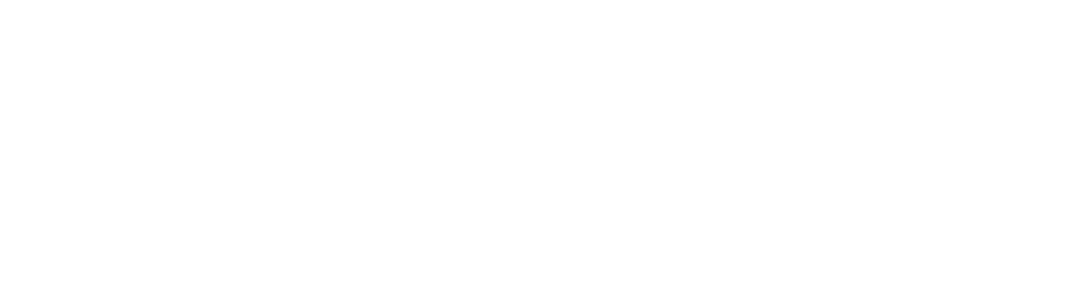
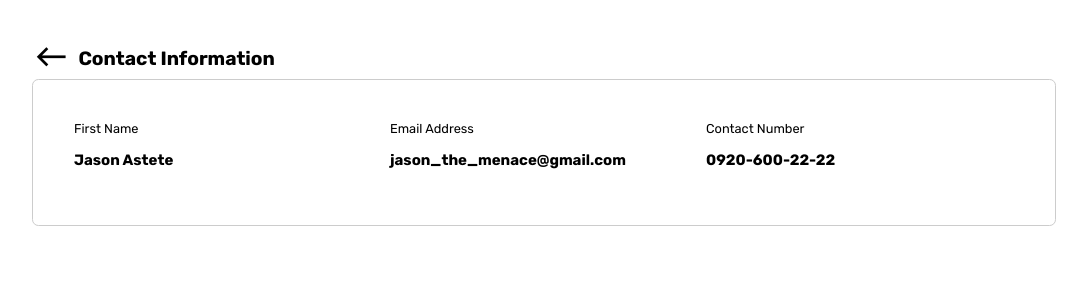
Before and after one commit to mayrosepasasadaba/vue-js-assessment, a Vue app: page /view/2 in a window 1280 px wide. Before the commit this address had no page. Shown: the top 300 px of the page, without its empty margins (96-1183 px from the left). Built offline with nearby package versions, Linux system fonts and the light colour scheme; data requests are answered from the project's data file.

Commit message:
view contact page and not found page; integrate edit

```diff
--- a/db.json
+++ b/db.json
@@ -49,18 +49,6 @@
       "email": "may@email.com"
     },
     {
-      "id": "12",
-      "name": "mama",
-      "contact_no": "09129387203",
-      "email": "mama@email.com"
-    },
-    {
-      "id": "12",
-      "name": "me",
-      "contact_no": "09239283232",
-      "email": "maywose@email.com"
-    },
-    {
       "id": "19",
       "name": "ha",
       "contact_no": "01921219282",
@@ -74,9 +62,9 @@
     },
     {
       "id": "14",
-      "name": "he",
-      "contact_no": "09129182191",
-      "email": "he@email.com"
+      "name": "MARC FRANCES",
+      "contact_no": "09218373622",
+      "email": "marc@email.com"
     }
   ]
 }
--- a/src/components/ContactCard.vue
+++ b/src/components/ContactCard.vue
@@ -1,12 +1,15 @@
 <template>
   <div class="contact-card">
     <div class="contact-header">
-      <a class="contact-name">
-        <span>{{ contactInfo.name }}</span>
-      </a>
+      <router-link
+        :to="`/view/${contactInfo.id}`"
+        routerLinkActive="router-link-active"
+        class="contact-name"
+        ><span>{{ contactInfo.name }}</span></router-link
+      >
       <p class="action-buttons">
         <button>
-          <span class="material-symbols-outlined"> edit </span>
+          <span class="material-symbols-outlined" @click="onEdit"> edit </span>
         </button>
         <button>
           <span class="material-symbols-outlined" @click="onDelete">
@@ -26,6 +29,9 @@ export default {
   methods: {
     onDelete() {
       this.$emit("delete-contact");
+    },
+    onEdit() {
+      this.$emit("edit-contact");
     },
   },
 };
--- a/src/components/ContactPage.vue
+++ b/src/components/ContactPage.vue
@@ -2,12 +2,14 @@
   <section class="gold-bg">
     <h2>Contacts Information</h2>
 
-    <div class="container">
+    <div class="header-container">
       <p>
         Your list of contacts appear here. To add a new contact, click on the
         Add New Contact button.
       </p>
-      <button @click="openFormModal">Add New Contact</button>
+      <button @click="openFormModal(defaultFormValues, 'add')">
+        Add New Contact
+      </button>
     </div>
 
     <div class="toggle-icons">
@@ -33,6 +35,7 @@
         :key="contact"
         :contact-info="contact"
         @delete-contact="onDeleteContact(contact)"
+        @edit-contact="openFormModal(contact, 'edit')"
       />
     </div>
 
@@ -50,7 +53,7 @@
           <tr v-for="cont in allContacts" :key="cont.id">
             <td>
               <router-link
-                to="/routePath"
+                :to="`/view/${cont.id}`"
                 routerLinkActive="router-link-active"
                 >{{ cont.name }}</router-link
               >
@@ -59,7 +62,7 @@
             <td>{{ cont.email }}</td>
             <td>
               <span class="action-buttons">
-                <button @click="openFormModal(cont)">
+                <button @click="openFormModal(cont, 'edit')">
                   <span class="material-symbols-outlined"> edit </span>
                 </button>
                 <button @click="onDeleteContact(cont)">
@@ -76,6 +79,7 @@
       v-if="isFormOpen"
       @close-modal="closFormModal"
       :form-action="action"
+      :defaultFormValues="formValues"
     />
   </section>
 </template>
@@ -89,6 +93,13 @@ export default {
       viewType: "card",
       isFormOpen: false,
       action: null,
+      defaultFormValues: {
+        id: "",
+        name: "",
+        email: "",
+        contact_no: "",
+      },
+      formValues: this.defaultFormValues,
     };
   },
   computed: {
@@ -112,9 +123,9 @@ export default {
       }
     },
 
-    openFormModal(contactInfo) {
-      console.log(contactInfo);
-      this.action = "add";
+    openFormModal(contactInfo, action) {
+      this.formValues = contactInfo;
+      this.action = action;
       this.isFormOpen = true;
     },
 
@@ -209,13 +220,13 @@ a {
   font-size: 1.2em;
 }
 
-.container {
+.header-container {
   display: grid;
   grid-template-columns: 6fr 1fr;
   align-items: center;
 }
 
-.container button {
+.header-container button {
   background: var(--secondary-color);
   color: white;
   padding: 5% 0;
@@ -231,7 +242,7 @@ a {
     font-size: 4vw;
   }
 
-  .container {
+  .header-container {
     grid-template-columns: 2fr 1fr;
   }
   .container p {
--- a/src/components/NewContact.vue
+++ b/src/components/NewContact.vue
@@ -66,6 +66,7 @@
           @click="saveChanges()"
           class="save-button"
           v-if="formAction === 'edit'"
+          :disabled="v$.$invalid"
         >
           Save Changes
         </button>
@@ -86,7 +87,7 @@ const elevenDigits = helpers.withParams(
 );
 
 export default {
-  props: ["formAction"],
+  props: ["formAction", "defaultFormValues"],
   setup() {
     return { v$: useVuelidate() };
   },
@@ -94,6 +95,7 @@ export default {
     return {
       contactStore: useContactsStore(),
       formValues: {
+        id: "",
         name: "",
         contact_no: "",
         email: "",
@@ -120,8 +122,17 @@ export default {
       }
     },
 
-    saveChanges() {
-      console.log(this.formValues);
+    async saveChanges() {
+      try {
+        await this.contactStore.updateContact(
+          this.defaultFormValues.id,
+          this.formValues
+        );
+        this.contactStore.getAllContacts();
+        this.closeModal();
+      } catch (error) {
+        console.error("Error fetching contacts:", error);
+      }
     },
 
     closeModal() {
@@ -148,7 +159,9 @@ export default {
       }
     },
   },
-  mounted() {},
+  mounted() {
+    this.formValues = this.defaultFormValues;
+  },
 };
 </script>
 
--- /dev/null
+++ b/src/components/PageNotFound.vue
@@ -0,0 +1,19 @@
+<template>
+  <main>
+    <div><span class="material-symbols-outlined"> error </span></div>
+    <h1>Oops! Page Not Found</h1>
+    <span
+      >Sorry, the requested page is not found. Please check the URL again.</span
+    >
+  </main>
+</template>
+
+<style>
+main {
+  margin-top: 2em;
+}
+
+.material-symbols-outlined {
+  font-size: 5vw;
+}
+</style>
--- /dev/null
+++ b/src/components/ViewContact.vue
@@ -0,0 +1,84 @@
+<template>
+  <main>
+    <div class="row">
+      <router-link to="/home" class="back">
+        <span class="material-symbols-outlined"> keyboard_backspace </span>
+      </router-link>
+      <span><h2>Contact Information</h2></span>
+    </div>
+    <article class="container">
+      <div class="row info-row">
+        <div>
+          <span>First Name</span>
+          <h3>{{ userInfo.name }}</h3>
+        </div>
+        <div>
+          <span>Email Address</span>
+          <h3>{{ userInfo.email }}</h3>
+        </div>
+        <div>
+          <span>Contact Number</span>
+          <h3>{{ formatContactNumber(userInfo.contact_no) }}</h3>
+        </div>
+      </div>
+    </article>
+  </main>
+</template>
+
+<script>
+import { useContactsStore } from "@/stores/contactStore";
+
+export default {
+  props: ["contactId"],
+  data() {
+    return {
+      contactStore: useContactsStore(),
+      userInfo: {
+        id: "",
+        name: "",
+        email: "",
+        contact_no: "",
+      },
+    };
+  },
+  methods: {
+    async getContactInfo() {
+      try {
+        const response = await this.contactStore.fetchContact(this.contactId);
+        this.userInfo = response;
+      } catch (error) {
+        console.log(error);
+      }
+    },
+
+    formatContactNumber(value) {
+      return this.contactStore.formatContactNumber(value);
+    },
+  },
+  mounted() {
+    this.getContactInfo();
+  },
+};
+</script>
+
+<style>
+.row {
+  display: flex;
+  align-items: center;
+  gap: 8px;
+}
+
+.back .material-symbols-outlined {
+  font-size: 3vw;
+}
+
+.container {
+  border: 1px solid var(--medium-gray);
+  border-radius: 0.5em;
+  padding: 4%;
+}
+.container .info-row {
+  display: grid;
+  grid-template-columns: 1fr 1fr 1fr;
+}
+</style>
--- a/src/main.js
+++ b/src/main.js
@@ -6,6 +6,8 @@ import "./index.css";
 import ContactPage from "./components/ContactPage.vue";
 import ContactCard from "./components/ContactCard.vue";
 import NewContact from "./components/NewContact.vue";
+import ViewContact from "./components/ViewContact.vue";
+import PageNotFound from "./components/PageNotFound.vue";
 
 const router = createRouter({
   history: createWebHistory(),
@@ -13,6 +15,19 @@ const router = createRouter({
     {
       path: "/",
       component: ContactPage,
+    },
+    {
+      path: "/view/:contactId",
+      component: ViewContact,
+      props: true,
+    },
+    {
+      path: "/home",
+      redirect: "/",
+    },
+    {
+      path: "/:notFound(.*)",
+      component: PageNotFound,
     },
   ],
 });
--- a/src/stores/contactStore.js
+++ b/src/stores/contactStore.js
@@ -78,5 +78,16 @@ export const useContactsStore = defineStore("contacts", {
     getAllContacts() {
       this.fetchAllContacts();
     },
+
+    formatContactNumber(value) {
+      if (!value) return value;
+      const cleaned = value.replace(/\D/g, "");
+      if (cleaned.length !== 11) return value;
+      const formatted = `${cleaned.slice(0, 4)}-${cleaned.slice(
+        4,
+        7
+      )}-${cleaned.slice(7, 9)}-${cleaned.slice(9, 11)}`;
+      return formatted;
+    },
   },
 });
```
